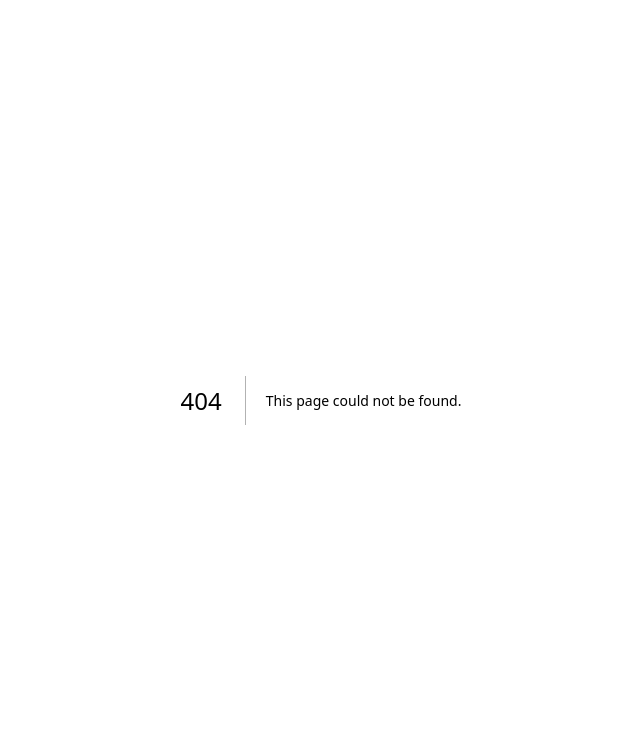
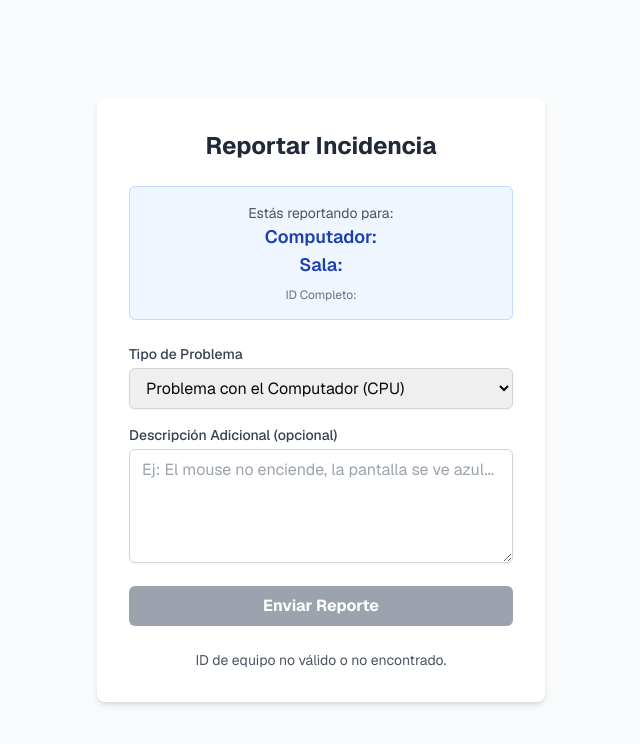
Before and after one commit to BOR34LIS/sigelin, a Next.js app: page /reportar in a window 1280 px wide. Before the commit this address had no page. Shown: the top 744 px of the page, without its empty margins (319-959 px from the left). Built offline with nearby package versions, Linux system fonts and the light colour scheme.

Commit message:
ahora si se inicia todo perfecto y con la base de datos conectada

```diff
--- /dev/null
+++ b/app/instruments/page.tsx
@@ -0,0 +1,8 @@
+import { createClient } from '@/lib/supabase/server';
+
+export default async function Instruments() {
+  const supabase = await createClient();
+  const { data: instruments } = await supabase.from("equipos").select();
+
+  return <pre>{JSON.stringify(instruments, null, 2)}</pre>
+}
--- /dev/null
+++ b/app/reportar/page.tsx
@@ -0,0 +1,171 @@
+// Al usar hooks como useState, necesitamos especificar que este es un Componente de Cliente.
+'use client';
+
+// Importamos los hooks necesarios de React. Ya no importamos desde 'next/navigation'.
+import React, { useState, useEffect, Suspense } from 'react';
+
+// Componente principal que se renderizará en la ruta /reportar
+function ReporteComponent() {
+  // Ya no usamos el hook useSearchParams.
+
+  // Estados para almacenar la información del reporte y del PC
+  const [pcId, setPcId] = useState('');
+  const [sala, setSala] = useState('');
+  const [computador, setComputador] = useState('');
+
+  // Estados para manejar el formulario
+  const [tipoProblema, setTipoProblema] = useState('computador');
+  const [descripcion, setDescripcion] = useState('');
+
+  // Estado para mostrar mensajes al usuario (ej: "Enviando...", "Reporte enviado")
+  const [status, setStatus] = useState('');
+
+  // useEffect se ejecuta una vez que el componente se monta en el cliente.
+  // Ahora leerá la URL directamente desde el objeto 'window' del navegador.
+  useEffect(() => {
+    // Usamos las APIs estándar del navegador para obtener los parámetros de la URL.
+    const params = new URLSearchParams(window.location.search);
+    const idFromUrl = params.get('id');
+
+    if (idFromUrl && idFromUrl.startsWith('LAB') && idFromUrl.length === 8) {
+      // Validamos que el ID tenga el formato esperado (LAB + 5 números)
+      const salaParsed = idFromUrl.substring(3, 6); // Extrae los caracteres del 3 al 5 (sala)
+      const pcParsed = idFromUrl.substring(6, 8);   // Extrae los caracteres del 6 al 7 (PC)
+
+      // Guardamos la información en los estados
+      setPcId(idFromUrl);
+      setSala(salaParsed);
+      setComputador(pcParsed);
+    } else {
+      // Si no hay ID o el formato es incorrecto, lo indicamos
+      setStatus('ID de equipo no válido o no encontrado.');
+    }
+  }, []); // El array vacío asegura que este efecto se ejecute solo una vez.
+
+  // Función que se ejecuta al enviar el formulario
+  const handleSubmit = async (event: React.FormEvent<HTMLFormElement>) => {
+    event.preventDefault(); // Prevenimos que la página se recargue
+    setStatus('Enviando reporte...');
+
+    const reporte = {
+      pcId,
+      sala,
+      computador,
+      tipoProblema,
+      descripcion,
+      fecha: new Date().toISOString(), // Añadimos la fecha actual
+      estado: 'abierto' // Estado inicial del reporte
+    };
+
+    try {
+      // Hacemos una llamada a nuestra futura API para guardar el reporte
+      const response = await fetch('/api/reportes', {
+        method: 'POST',
+        headers: {
+          'Content-Type': 'application/json',
+        },
+        body: JSON.stringify(reporte),
+      });
+
+      if (!response.ok) {
+        throw new Error('Falló la respuesta del servidor');
+      }
+
+      // Si todo sale bien, mostramos un mensaje de éxito
+      const result = await response.json();
+      console.log('Reporte enviado:', result);
+      setStatus(`¡Reporte para el PC ${computador} de la sala ${sala} enviado con éxito!`);
+      // Opcional: Limpiar el formulario
+      setDescripcion('');
+      setTipoProblema('computador');
+
+    } catch (error) {
+      console.error('Error al enviar el reporte:', error);
+      setStatus('Error al enviar el reporte. Inténtalo de nuevo.');
+    }
+  };
+
+  // Si aún no se ha cargado la info del PC, muestra un mensaje
+  if (!pcId && !status) {
+    return <div className="p-4 text-center">Cargando información del equipo...</div>;
+  }
+
+  return (
+    <main className="flex min-h-screen flex-col items-center justify-center p-6 bg-gray-50">
+      <div className="w-full max-w-md p-8 space-y-6 bg-white rounded-lg shadow-md">
+        <h1 className="text-2xl font-bold text-center text-gray-800">Reportar Incidencia</h1>
+
+        {/* Mostramos la información del PC extraída de la URL */}
+        <div className="p-4 text-center bg-blue-50 border border-blue-200 rounded-md">
+          <p className="text-sm text-gray-600">Estás reportando para:</p>
+          <p className="text-lg font-semibold text-blue-800">
+            Computador: <span className="font-bold">{computador}</span>
+          </p>
+          <p className="text-lg font-semibold text-blue-800">
+            Sala: <span className="font-bold">{sala}</span>
+          </p>
+          <p className="mt-2 text-xs text-gray-500">ID Completo: {pcId}</p>
+        </div>
+
+        {/* Formulario de reporte */}
+        <form onSubmit={handleSubmit} className="space-y-4">
+          <div>
+            <label htmlFor="tipo-problema" className="block text-sm font-medium text-gray-700">
+              Tipo de Problema
+            </label>
+            <select
+              id="tipo-problema"
+              value={tipoProblema}
+              onChange={(e) => setTipoProblema(e.target.value)}
+              className="w-full px-3 py-2 mt-1 border border-gray-300 rounded-md shadow-sm focus:outline-none focus:ring-blue-500 focus:border-blue-500"
+              required
+            >
+              <option value="computador">Problema con el Computador (CPU)</option>
+              <option value="monitor">Problema con el Monitor</option>
+              <option value="teclado">Problema con el Teclado</option>
+              <option value="mouse">Problema con el Mouse</option>
+              <option value="software">Problema de Software / Sistema</option>
+              <option value="otro">Otro</option>
+            </select>
+          </div>
+
+          <div>
+            <label htmlFor="descripcion" className="block text-sm font-medium text-gray-700">
+              Descripción Adicional (opcional)
+            </label>
+            <textarea
+              id="descripcion"
+              value={descripcion}
+              onChange={(e) => setDescripcion(e.target.value)}
+              rows={4}
+              className="w-full px-3 py-2 mt-1 border border-gray-300 rounded-md shadow-sm focus:outline-none focus:ring-blue-500 focus:border-blue-500"
+              placeholder="Ej: El mouse no enciende, la pantalla se ve azul..."
+            />
+          </div>
+
+          <button
+            type="submit"
+            disabled={!pcId || status.includes('Enviando')}
+            className="w-full px-4 py-2 font-bold text-white bg-blue-600 rounded-md hover:bg-blue-700 focus:outline-none focus:ring-2 focus:ring-offset-2 focus:ring-blue-500 disabled:bg-gray-400"
+          >
+            {status.includes('Enviando') ? 'Enviando...' : 'Enviar Reporte'}
+          </button>
+        </form>
+
+        {/* Mostramos el estado del envío */}
+        {status && <p className="mt-4 text-sm text-center text-gray-600">{status}</p>}
+      </div>
+    </main>
+  );
+}
+
+
+// Se mantiene Suspense por si en el futuro se añaden otros componentes que lo necesiten,
+// aunque ahora no es estrictamente necesario para leer la URL de esta manera.
+export default function ReportarPage() {
+    return (
+        <Suspense fallback={<div>Cargando...</div>}>
+            <ReporteComponent />
+        </Suspense>
+    )
+}
```
Also changed, not shown: tsconfig.json (+18 -5 lines), 1 other file (tests, documents, lock files or other folders).
